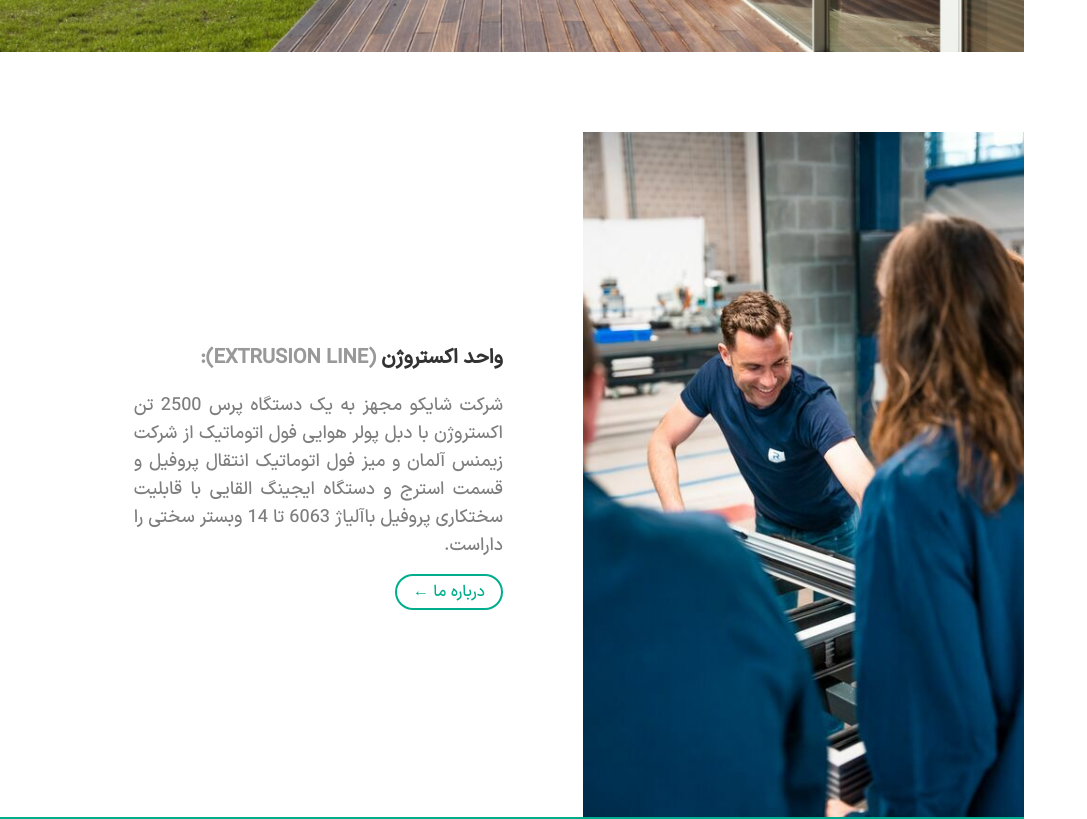
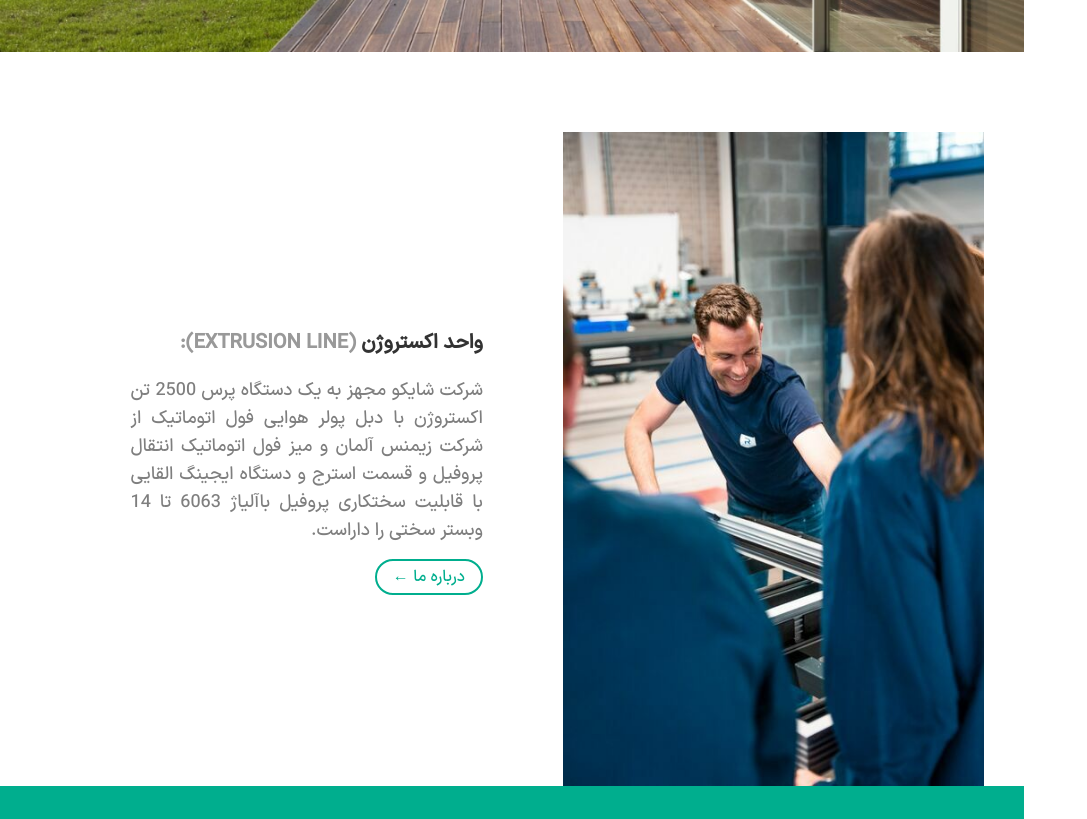
Before and after one commit to zahra-hsb/hanz-, a Next.js app: page / in a window 1280 px wide. Shown: the part 3020-3839 px from the top of the page, without its empty margins (0-1087 px from the left). Built offline with nearby package versions, Linux system fonts and the light colour scheme.

Commit message:
right space added to picture

```diff
--- a/src/components/layout/Company/index.jsx
+++ b/src/components/layout/Company/index.jsx
@@ -22,7 +22,7 @@ const Company = () => {
                 </div>
             </section>
             <section className="flex w-full flex-col lg:flex-row items-center justify-between gap-5 pt-20">
-                <div className="h-full">
+                <div className="h-full lg:mr-10">
                     <Image src={Pic} alt='hanz' />
                 </div>
                 <div className="p-2 lg:w-1/2 p-5 m-5 lg:m-10">
```
